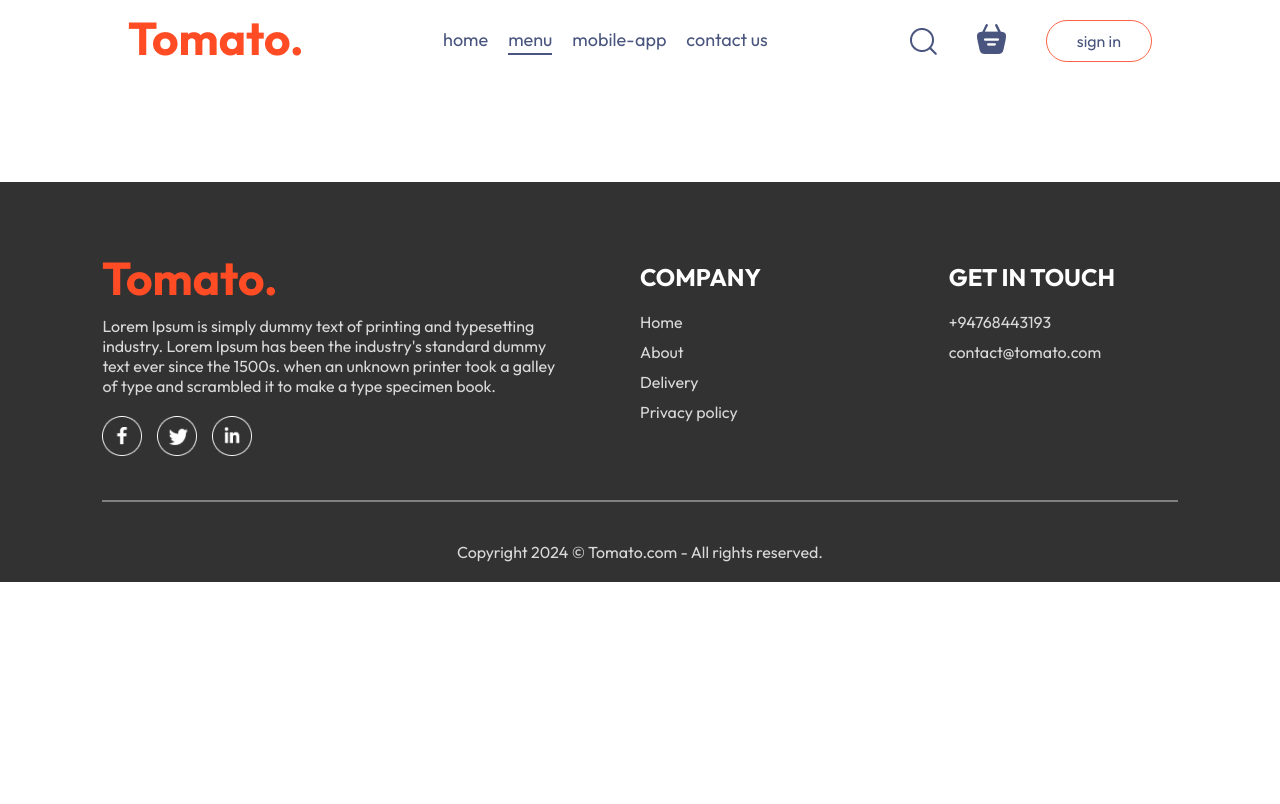
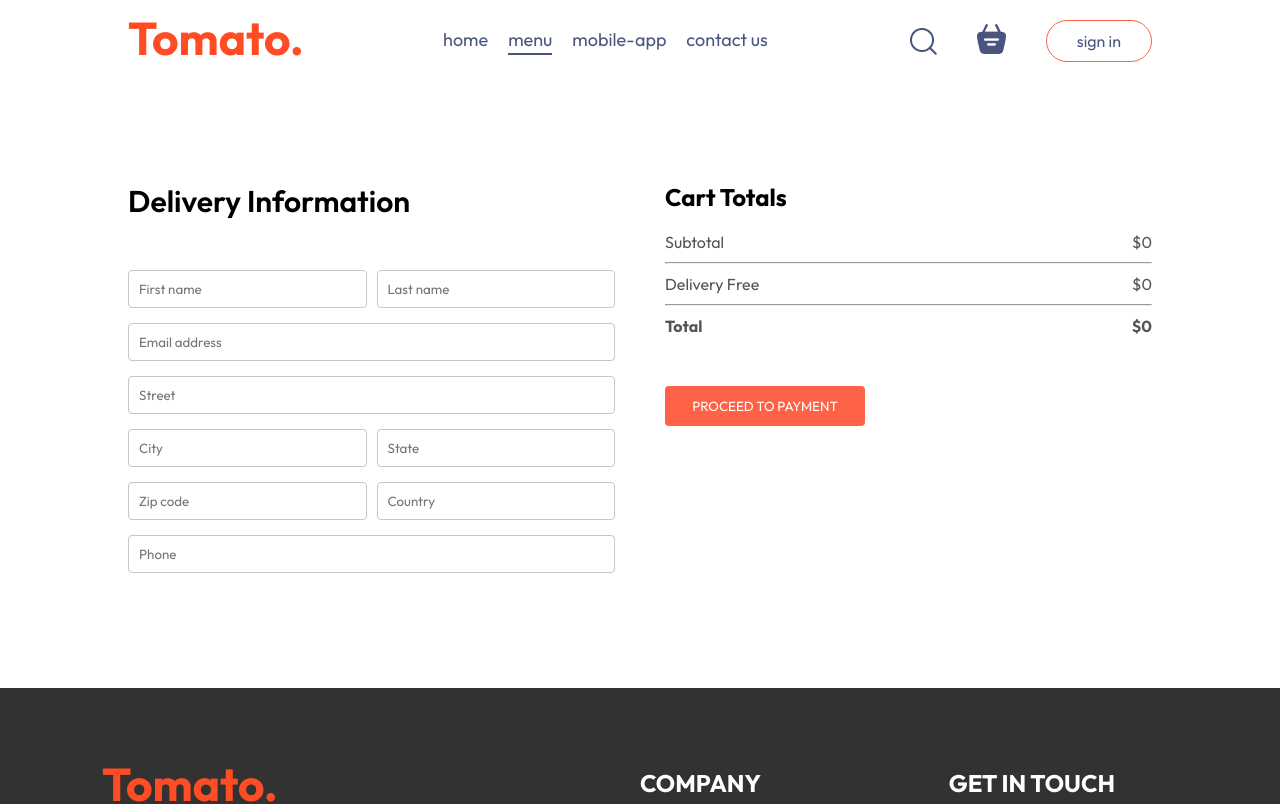
Before and after one commit to UNNuwantha/Food-Delivery-Web, a React (Vite) app in the folder frontend/: page /order in a window 1280 px wide. Shown: the top 804 px of the page. Built offline with nearby package versions, Linux system fonts and the light colour scheme.

Commit message:
Added Place Order page

```diff
--- a/frontend/src/pages/Cart/Cart.jsx
+++ b/frontend/src/pages/Cart/Cart.jsx
@@ -1,10 +1,14 @@
 import React, { useContext } from 'react'
 import './Cart.css'
 import { StoreContext } from '../../context/StoreContext'
+import { useNavigate } from 'react-router-dom';
 
 
 const Cart = () => {
   const {cartItems,food_list,removeFromCart,getTotalCartAmount} = useContext(StoreContext);
+
+  const navigate = useNavigate();
+
   return (
     <div className='cart'>
       <div className="cart-items">
@@ -49,15 +53,15 @@
             <hr />
             <div className="cart-total-details">
               <p>Delivery Free</p>
-              <p>${2}</p>
+              <p>${getTotalCartAmount()===0?0:2}</p>
             </div>
             <hr />
             <div className="cart-total-details">
               <b>Total</b>
-              <b>${getTotalCartAmount()+2}</b>
+              <b>${getTotalCartAmount()===0?0:getTotalCartAmount()+2}</b>
             </div>
           </div>
-          <button>PROCEED TO CHECKOUT</button>
+          <button onClick={()=>navigate('/order')}>PROCEED TO CHECKOUT</button>
         </div>
         <div className="cart-promocode">
           <div>
--- a/frontend/src/pages/PlaceOrder/PlaceOrder.css
+++ b/frontend/src/pages/PlaceOrder/PlaceOrder.css
@@ -0,0 +1,41 @@
+.place-order{
+    display: flex;
+    align-items: start;
+    justify-content: space-between;
+    gap: 50px;
+    margin-top: 100px;
+}
+
+.place-order-left{
+    width: 100%;
+    max-width: max(30%,500px);
+}
+
+.place-order-left .title{
+    font-size: 30px;
+    font-weight: 600;
+    margin-bottom: 50px;
+}
+
+.place-order-left input{
+    margin-bottom: 15px;
+    width: 100%;
+    padding: 10px;
+    border: 1px solid #c5c5c5;
+    border-radius: 4px;
+    outline-color: tomato;
+}
+
+.place-order-left .multi-fields{
+    display: flex;
+    gap: 10px;
+}
+
+.place-order-right{
+    width: 100%;
+    max-width: max(40%,500px);
+}
+
+.place-order .cart-total button{
+    margin-top: 30px;
+}
--- a/frontend/src/pages/PlaceOrder/PlaceOrder.jsx
+++ b/frontend/src/pages/PlaceOrder/PlaceOrder.jsx
@@ -1,11 +1,54 @@
-import React from 'react'
+import React, { useContext } from 'react'
 import'./PlaceOrder.css'
+import { StoreContext } from '../../context/StoreContext'
 
 
 const PlaceeOrder = () => {
+
+  const {getTotalCartAmount} = useContext(StoreContext)
+
   return (
-    <div>
-
+    <div className='place-order'>
+      <div className="place-order-left">
+        <p className="title">Delivery Information</p>
+        <div className="multi-fields">
+          <input type="text" placeholder='First name' />
+          <input type="text" placeholder='Last name' />
+        </div>
+          <input type="email" placeholder='Email address' />
+          <input type="text" placeholder='Street' />
+          <div className="multi-fields">
+            <input type="text" placeholder='City' />
+            <input type="text" placeholder='State' />
+        </div>
+        <div className="multi-fields">
+          <input type="text" placeholder='Zip code' />
+          <input type="text" placeholder='Country' />
+        </div>
+        <input type="text" placeholder='Phone' />
+        </div>
+        <div className="place-order-right">
+           <div className="cart-total">
+          <h2>Cart Totals</h2>
+          <div>
+            <div className="cart-total-details">
+              <p>Subtotal</p>
+              <p>${getTotalCartAmount()}</p>
+            </div>
+            <hr />
+            <div className="cart-total-details">
+              <p>Delivery Free</p>
+              <p>${getTotalCartAmount()===0?0:2}</p>
+            </div>
+            <hr />
+            <div className="cart-total-details">
+              <b>Total</b>
+              <b>${getTotalCartAmount()===0?0:getTotalCartAmount()+2}</b>
+            </div>
+          </div>
+          <button>PROCEED TO PAYMENT</button>
+        </div>
+          </div>
     </div>
   )
 }
```
